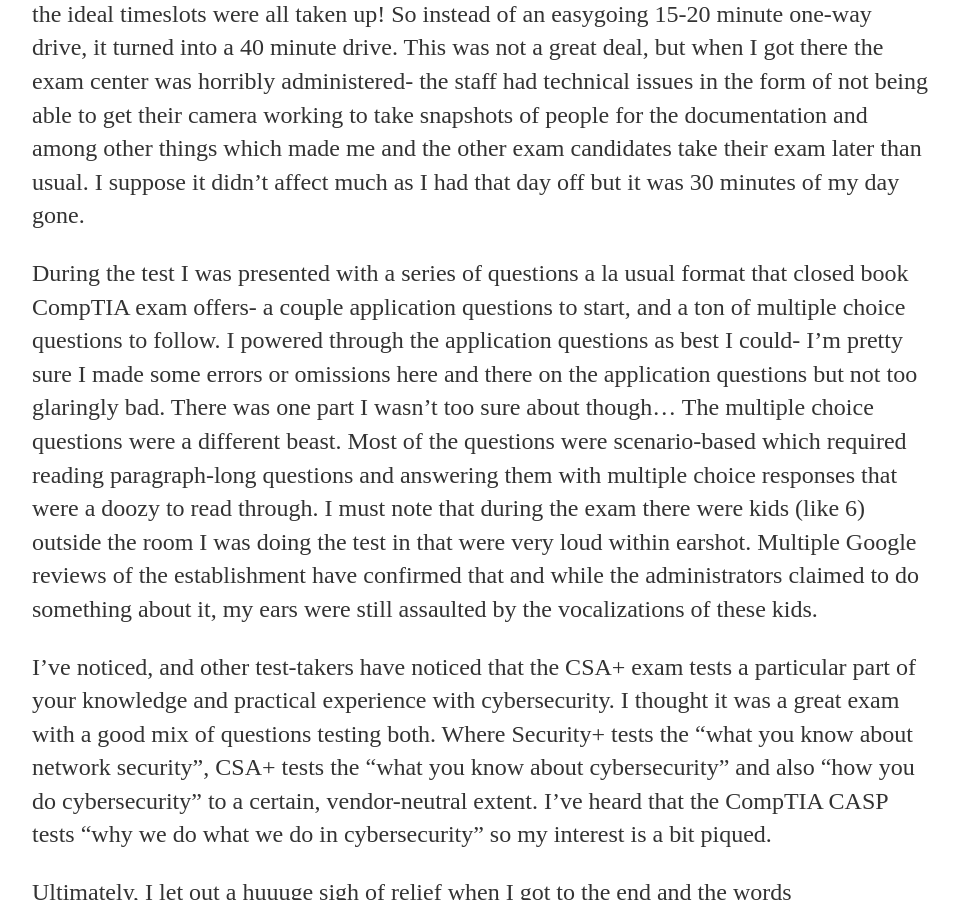
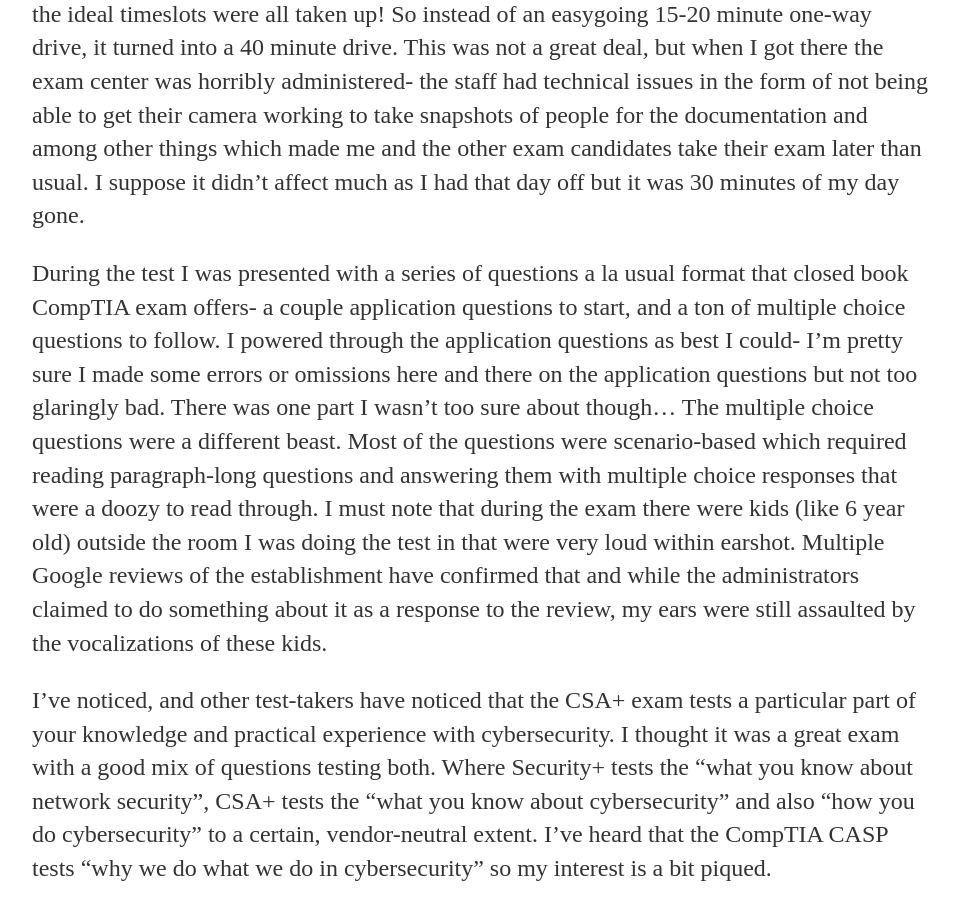
Before and after one commit to sle3man/sle3man.github.io, a Jekyll site: the page built from _posts/2018-02-26-Certification.md, in a window 1280 px wide and 900 px high, scrolled down 1180 px. Shown: the whole window, without its empty margins (160-1119 px from the left). Built offline with Jekyll 4.4.1, drawn with Linux system fonts in a browser that asks for light colours.

Commit message:
Update 2018-02-26-Certification.md
i'm going to sleep now

```diff
--- a/_posts/2018-02-26-Certification.md
+++ b/_posts/2018-02-26-Certification.md
@@ -37,9 +37,8 @@
 I made some errors or omissions here and there on the application questions but not too glaringly bad. There was one part
 I wasn't too sure about though... The multiple choice questions were a different beast. Most of the questions were
 scenario-based which required reading paragraph-long questions and answering them with multiple choice responses that were
-a doozy to read through. I must note that during the exam there were kids (like 6) outside the room I was doing the test in
-that were very loud within earshot. Multiple Google reviews of the establishment have confirmed that and while the administrators
-claimed to do something about it, my ears were still assaulted by the vocalizations of these kids.
+a doozy to read through. I must note that during the exam there were kids (like 6 year old) outside the room I was doing the test in that were very loud within earshot. Multiple Google reviews of the establishment have confirmed that and while the administrators claimed to do something about it as a response to the review, my ears were still assaulted by the
+vocalizations of these kids.
 
 I've noticed, and other test-takers have noticed that the CSA+ exam tests a particular part of your knowledge and practical experience
 with cybersecurity. I thought it was a great exam with a good mix of questions testing both. Where Security+ tests the "what you know
```
